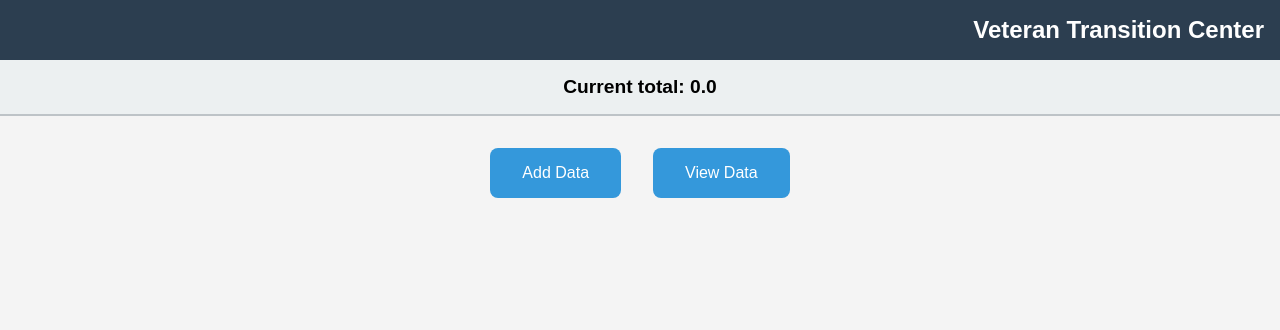
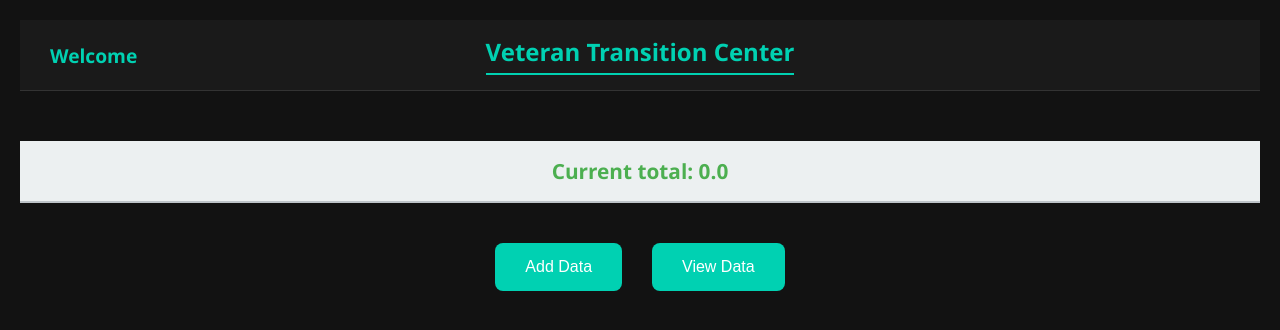
Before and after one commit to 7r3y70dd/Veteran-Transition-Center-Project, a Flask app: page / in a window 1280 px wide. Shown: the top 330 px of the page. Run offline with Flask 3, Linux system fonts and the light colour scheme; data comes from the database, SQL or seed files in the repository.

Commit message:
Update index.html

```diff
--- a/app/templates/index.html
+++ b/app/templates/index.html
@@ -4,12 +4,141 @@
   <meta charset="UTF-8">
   <title>Veteran Transition Center</title>
   <link rel="stylesheet" href="{{ url_for('static', filename='style.css') }}">
+  <style>
+    * {
+      margin: 0;
+      padding: 0;
+      box-sizing: border-box;
+    }
+
+    body {
+      background-color: #121212;
+      color: #f0f0f0;
+      font-family: 'Segoe UI', Tahoma, Geneva, Verdana, sans-serif;
+      padding: 20px;
+    }
+
+    /* NAVBAR */
+    .navbar {
+      display: flex;
+      justify-content: space-between;
+      align-items: center;
+      background-color: #1a1a1a;
+      padding: 15px 30px;
+      border-bottom: 1px solid #333;
+      position: sticky;
+      top: 0;
+      z-index: 1000;
+    }
+
+    .navbar-section {
+      flex: 1;
+      display: flex;
+      align-items: center;
+      justify-content: center;
+    }
+
+    .navbar-left {
+      justify-content: flex-start;
+    }
+
+    .navbar-center {
+      justify-content: center;
+    }
+
+    .navbar-right {
+      justify-content: flex-end;
+    }
+
+    .logo {
+      font-size: 1.2em;
+      color: #00d1b2;
+      font-weight: bold;
+    }
+
+    .navbar-title h1 {
+      font-size: 1.5em;
+      color: #00d1b2;
+      border-bottom: 2px solid #00d1b2;
+      padding-bottom: 5px;
+    }
+
+    .nav-links {
+      list-style: none;
+      display: flex;
+      gap: 25px;
+    }
+
+    .nav-links li a {
+      text-decoration: none;
+      color: #ccc;
+      font-weight: 500;
+      transition: color 0.3s ease;
+    }
+
+    .nav-links li a:hover {
+      color: #00d1b2;
+    }
+
+    /* CONTENT */
+    .subtitle-container {
+      text-align: center;
+      margin-top: 50px;
+      font-size: 1.3em;
+      color: #ccc;
+    }
+
+    .buttons-container {
+      display: flex;
+      justify-content: center;
+      gap: 30px;
+      flex-wrap: wrap;
+      margin-top: 40px;
+    }
+
+    button {
+      padding: 15px 30px;
+      background-color: #00d1b2;
+      color: #fff;
+      border: none;
+      border-radius: 8px;
+      font-size: 1em;
+      cursor: pointer;
+      transition: background 0.3s ease, transform 0.2s ease;
+    }
+
+    button:hover {
+      background-color: #00b39f;
+      transform: translateY(-2px);
+      color: #000;
+    }
+    .subtitle-container {
+  text-align: center;
+  margin-top: 50px;
+  font-size: 1.3em;
+  color: #4caf50; /* Green color */
+}
+
+  </style>
 </head>
 <body>
 
-  <header>
-    <h1>Veteran Transition Center</h1>
-  </header>
+  <nav class="navbar">
+    <div class="navbar-section navbar-left">
+      <div class="logo">Welcome</div>
+    </div>
+
+    <div class="navbar-section navbar-center">
+      <div class="navbar-title">
+        <h1>Veteran Transition Center</h1>
+      </div>
+    </div>
+
+    <div class="navbar-section navbar-right">
+      <!-- Placeholder to balance center -->
+    </div>
+  </nav>
+
 
   <div class="subtitle-container">
     Current total: {{ total }}
@@ -19,7 +148,7 @@
     <form action="{{ url_for('main.add_data') }}">
       <button type="submit">Add Data</button>
     </form>
-    <form action="{{ url_for('main.view_data') }}">
+    <form action="{{ url_for('main.view_database') }}">
       <button type="submit">View Data</button>
     </form>
   </div>
```
